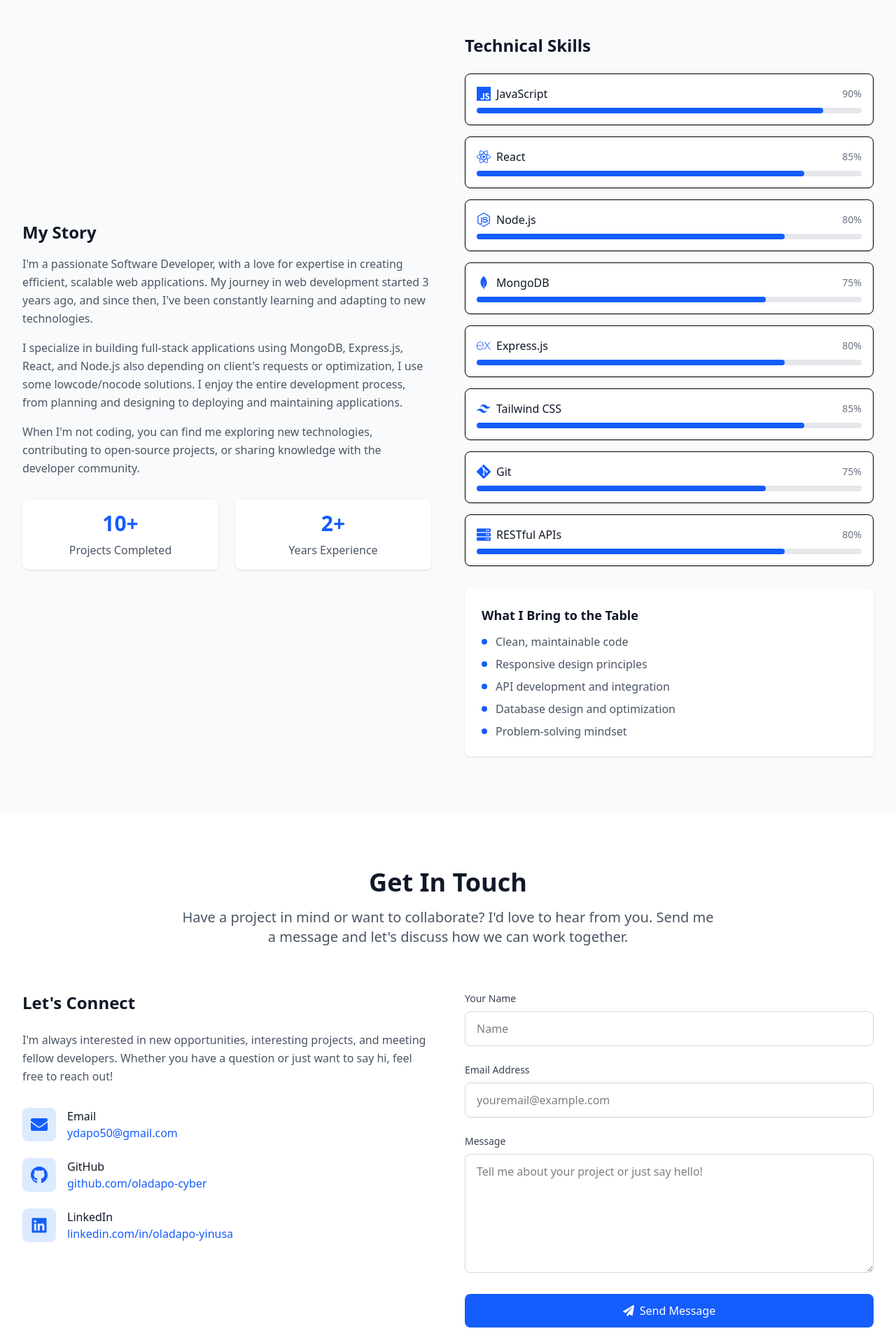
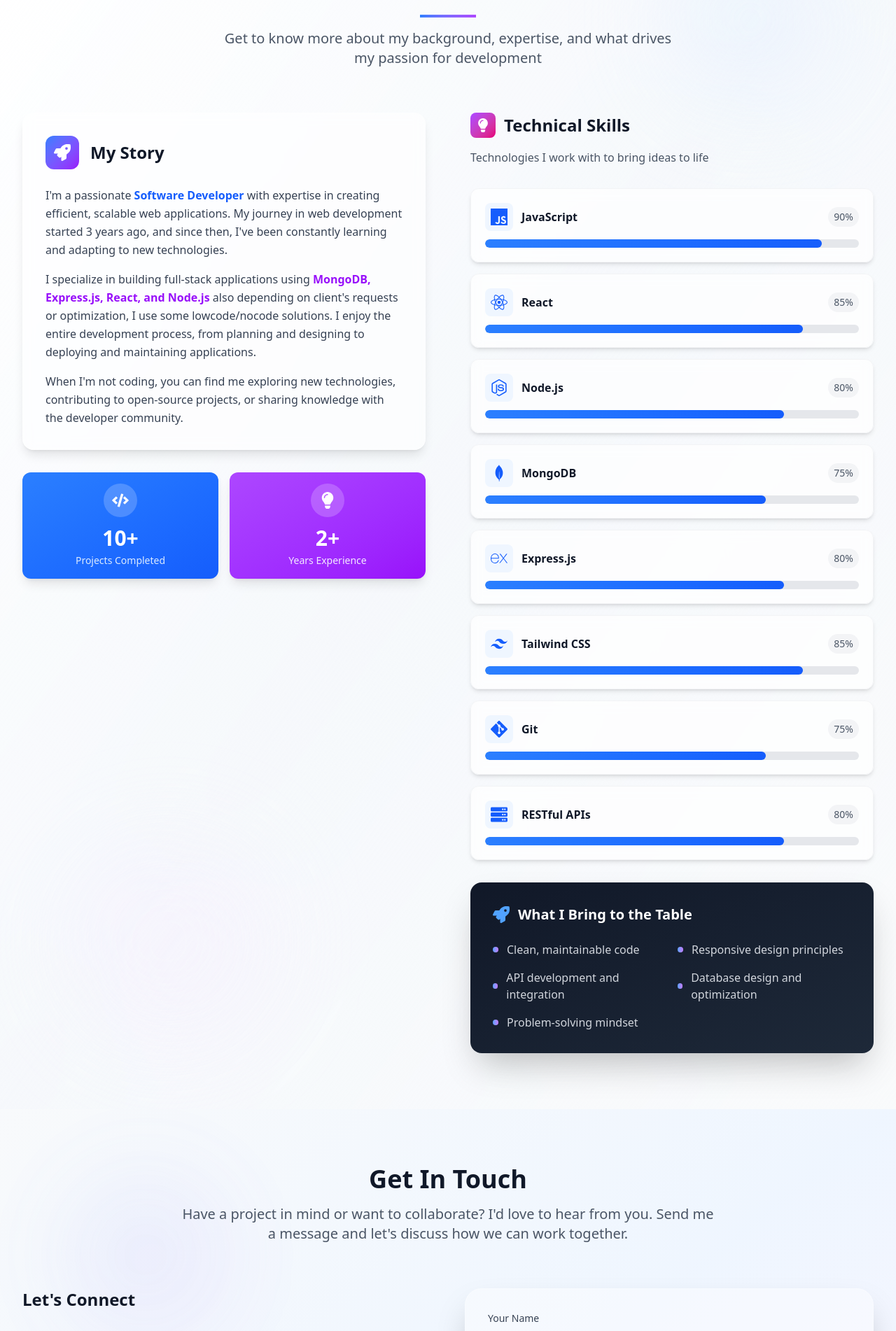
Before and after one commit to Oladapo-cyber/portfolio, a React (Vite) app: page / in a window 1280 px wide. Shown: the part 2520-4422 px from the top of the page at 70% size. Built offline with nearby package versions, Linux system fonts and the light colour scheme.

Commit message:
feat: enhance About and Contact components with improved animations and styles

```diff
--- a/src/components/About.jsx
+++ b/src/components/About.jsx
@@ -1,3 +1,4 @@
+import React, { useState, useEffect } from "react";
 import {
   SiJavascript,
   SiReact,
@@ -7,24 +8,40 @@ import {
   SiTailwindcss,
   SiGit,
 } from "react-icons/si";
-import { FaServer } from "react-icons/fa";
+import { FaServer, FaCode, FaRocket, FaLightbulb } from "react-icons/fa";
 
 // eslint-disable-next-line no-unused-vars
-const SkillCard = ({ skill, level, icon: Icon }) => {
+const SkillCard = ({ skill, level, icon: Icon, index }) => {
   return (
-    <div className="bg-white p-4 rounded-lg shadow-sm border hover:shadow-md transition-shadow">
-      <div className="flex items-center justify-between mb-2">
+    <div
+      className="group relative bg-white/70 backdrop-blur-sm p-5 rounded-xl shadow-md border border-gray-100 hover:shadow-lg hover:border-blue-200 transition-all duration-300 hover:-translate-y-1"
+      style={{ animationDelay: `${index * 0.1}s` }}
+    >
+      <div className="flex items-center justify-between mb-3">
         <div className="flex items-center">
-          <Icon className="w-5 h-5 mr-2 text-blue-600" />
-          <span className="font-medium text-gray-900">{skill}</span>
+          <div className="p-2 bg-blue-50 rounded-lg group-hover:bg-blue-100 transition-colors mr-3">
+            <Icon className="w-6 h-6 text-blue-600 group-hover:scale-110 transition-transform" />
           </div>
-        <span className="text-sm text-gray-500">{level}%</span>
+          <span className="font-semibold text-gray-900 group-hover:text-blue-700 transition-colors">
+            {skill}
+          </span>
         </div>
-      <div className="w-full bg-gray-200 rounded-full h-2">
+        <span className="text-sm font-medium text-gray-600 bg-gray-100 px-2 py-1 rounded-full">
+          {level}%
+        </span>
+      </div>
+
+      <div className="relative">
+        <div className="w-full bg-gray-200 rounded-full h-3 overflow-hidden">
           <div
-          className="bg-blue-600 h-2 rounded-full transition-all duration-300"
-          style={{ width: `${level}%` }}
+            className="h-3 rounded-full bg-gradient-to-r from-blue-500 to-blue-600 transition-all duration-1000 ease-out transform origin-left"
+            style={{
+              width: `${level}%`,
+              animation: `skillProgress 1.5s ease-out ${index * 0.1}s both`,
+            }}
           ></div>
+        </div>
+        <div className="absolute inset-0 bg-gradient-to-r from-blue-400/30 to-purple-400/30 rounded-full opacity-0 group-hover:opacity-100 transition-opacity duration-300"></div>
       </div>
     </div>
   );
@@ -43,68 +60,110 @@ const About = () => {
   ];
 
   return (
-    <section id="about" className="py-20 bg-gray-50">
-      <div className="max-w-7xl mx-auto px-4 sm:px-6 lg:px-8">
+    <section
+      id="about"
+      className="relative py-20 bg-gradient-to-br from-white via-blue-50/30 to-gray-50 overflow-hidden"
+    >
+      {/* Background Elements */}
+      <div className="absolute inset-0">
+        <div className="absolute top-20 right-20 w-64 h-64 bg-blue-100/30 rounded-full blur-3xl"></div>
+        <div className="absolute bottom-20 left-20 w-80 h-80 bg-purple-100/20 rounded-full blur-3xl"></div>
+      </div>
+
+      <div className="relative max-w-7xl mx-auto px-4 sm:px-6 lg:px-8">
         {/* Section Header */}
         <div className="text-center mb-16">
+          <div className="inline-flex items-center justify-center w-12 h-12 bg-blue-100 rounded-xl mb-4">
+            <FaCode className="w-6 h-6 text-blue-600" />
+          </div>
           <h2 className="text-4xl font-bold text-gray-900 mb-4">About Me</h2>
-          <p className="text-xl text-gray-600">
-            Get to know more about my background and expertise
+          <div className="w-20 h-1 bg-gradient-to-r from-blue-500 to-purple-500 mx-auto mb-4"></div>
+          <p className="text-xl text-gray-600 max-w-2xl mx-auto">
+            Get to know more about my background, expertise, and what drives my
+            passion for development
           </p>
         </div>
 
-        <div className="grid grid-cols-1 lg:grid-cols-2 gap-12 items-center">
+        <div className="grid grid-cols-1 lg:grid-cols-2 gap-16 items-start">
           {/* Bio Section */}
-          <div>
-            <div className="space-y-6">
-              <div>
-                <h3 className="text-2xl font-semibold text-gray-900 mb-4">
-                  My Story
-                </h3>
-                <p className="text-gray-600 leading-relaxed mb-4">
-                  I'm a passionate Software Developer, with a love for expertise
-                  in creating efficient, scalable web applications. My journey
-                  in web development started 3 years ago, and since then, I've
-                  been constantly learning and adapting to new technologies.
+          <div className="space-y-8">
+            <div className="bg-white/60 backdrop-blur-sm rounded-2xl p-8 border border-white/20 shadow-lg">
+              <div className="flex items-center mb-6">
+                <div className="p-3 bg-gradient-to-br from-blue-500 to-purple-600 rounded-xl mr-4">
+                  <FaRocket className="w-6 h-6 text-white" />
+                </div>
+                <h3 className="text-2xl font-bold text-gray-900">My Story</h3>
+              </div>
+
+              <div className="space-y-4 text-gray-700 leading-relaxed">
+                <p>
+                  I'm a passionate{" "}
+                  <span className="font-semibold text-blue-600">
+                    Software Developer
+                  </span>{" "}
+                  with expertise in creating efficient, scalable web
+                  applications. My journey in web development started 3 years
+                  ago, and since then, I've been constantly learning and
+                  adapting to new technologies.
                 </p>
-                <p className="text-gray-600 leading-relaxed mb-4">
+                <p>
                   I specialize in building full-stack applications using
-                  MongoDB, Express.js, React, and Node.js also depending on
-                  client's requests or optimization, I use some lowcode/nocode
-                  solutions. I enjoy the entire development process, from
-                  planning and designing to deploying and maintaining
-                  applications.
+                  <span className="font-semibold text-purple-600">
+                    {" "}
+                    MongoDB, Express.js, React, and Node.js
+                  </span>{" "}
+                  also depending on client's requests or optimization, I use
+                  some lowcode/nocode solutions. I enjoy the entire development
+                  process, from planning and designing to deploying and
+                  maintaining applications.
                 </p>
-                <p className="text-gray-600 leading-relaxed">
+                <p>
                   When I'm not coding, you can find me exploring new
                   technologies, contributing to open-source projects, or sharing
                   knowledge with the developer community.
                 </p>
               </div>
+            </div>
 
             {/* Experience Highlights */}
-              <div className="grid grid-cols-1 sm:grid-cols-2 gap-6 mt-8">
-                <div className="text-center p-4 bg-white rounded-lg shadow-sm">
-                  <div className="text-3xl font-bold text-blue-600 mb-2">
-                    10+
+            <div className="grid grid-cols-1 sm:grid-cols-2 gap-4">
+              <div className="group text-center p-4 bg-gradient-to-br from-blue-500 to-blue-600 rounded-xl shadow-lg hover:shadow-xl transition-all duration-300 hover:-translate-y-1">
+                <div className="inline-flex items-center justify-center w-12 h-12 bg-white/20 rounded-full mb-3 group-hover:scale-110 transition-transform">
+                  <FaCode className="w-6 h-6 text-white" />
                 </div>
-                  <div className="text-gray-600">Projects Completed</div>
+                <div className="text-3xl font-bold text-white mb-1">10+</div>
+                <div className="text-blue-100 font-medium text-sm">
+                  Projects Completed
                 </div>
-                <div className="text-center p-4 bg-white rounded-lg shadow-sm">
-                  <div className="text-3xl font-bold text-blue-600 mb-2">
-                    2+
               </div>
-                  <div className="text-gray-600">Years Experience</div>
+              <div className="group text-center p-4 bg-gradient-to-br from-purple-500 to-purple-600 rounded-xl shadow-lg hover:shadow-xl transition-all duration-300 hover:-translate-y-1">
+                <div className="inline-flex items-center justify-center w-12 h-12 bg-white/20 rounded-full mb-3 group-hover:scale-110 transition-transform">
+                  <FaLightbulb className="w-6 h-6 text-white" />
+                </div>
+                <div className="text-3xl font-bold text-white mb-1">2+</div>
+                <div className="text-purple-100 font-medium text-sm">
+                  Years Experience
                 </div>
               </div>
             </div>
           </div>
 
           {/* Skills Section */}
-          <div>
-            <h3 className="text-2xl font-semibold text-gray-900 mb-6">
+          <div className="space-y-8">
+            <div className="text-center lg:text-left">
+              <div className="flex items-center justify-center lg:justify-start mb-4">
+                <div className="p-2 bg-gradient-to-br from-purple-500 to-pink-600 rounded-lg mr-3">
+                  <FaLightbulb className="w-5 h-5 text-white" />
+                </div>
+                <h3 className="text-2xl font-bold text-gray-900">
                   Technical Skills
                 </h3>
+              </div>
+              <p className="text-gray-600 mb-8">
+                Technologies I work with to bring ideas to life
+              </p>
+            </div>
+
             <div className="space-y-4">
               {skills.map((item, index) => (
                 <SkillCard
@@ -112,37 +171,33 @@ const About = () => {
                   skill={item.skill}
                   level={item.level}
                   icon={item.icon}
+                  index={index}
                 />
               ))}
             </div>
 
-            {/* Additional Info */}
-            <div className="mt-8 p-6 bg-white rounded-lg shadow-sm">
-              <h4 className="text-lg font-semibold text-gray-900 mb-3">
+            {/* What I Bring */}
+            <div className="bg-gradient-to-br from-gray-900 to-gray-800 p-8 rounded-2xl shadow-2xl">
+              <h4 className="text-xl font-bold text-white mb-6 flex items-center">
+                <FaRocket className="w-6 h-6 mr-3 text-blue-400" />
                 What I Bring to the Table
               </h4>
-              <ul className="space-y-2 text-gray-600">
-                <li className="flex items-center">
-                  <span className="w-2 h-2 bg-blue-600 rounded-full mr-3"></span>
-                  Clean, maintainable code
-                </li>
-                <li className="flex items-center">
-                  <span className="w-2 h-2 bg-blue-600 rounded-full mr-3"></span>
-                  Responsive design principles
-                </li>
-                <li className="flex items-center">
-                  <span className="w-2 h-2 bg-blue-600 rounded-full mr-3"></span>
-                  API development and integration
-                </li>
-                <li className="flex items-center">
-                  <span className="w-2 h-2 bg-blue-600 rounded-full mr-3"></span>
-                  Database design and optimization
-                </li>
-                <li className="flex items-center">
-                  <span className="w-2 h-2 bg-blue-600 rounded-full mr-3"></span>
-                  Problem-solving mindset
-                </li>
-              </ul>
+              <div className="grid grid-cols-1 sm:grid-cols-2 gap-4">
+                {[
+                  "Clean, maintainable code",
+                  "Responsive design principles",
+                  "API development and integration",
+                  "Database design and optimization",
+                  "Problem-solving mindset",
+                ].map((item, index) => (
+                  <div key={index} className="flex items-center group">
+                    <div className="w-2 h-2 bg-gradient-to-r from-blue-400 to-purple-400 rounded-full mr-3 group-hover:scale-150 transition-transform"></div>
+                    <span className="text-gray-300 group-hover:text-white transition-colors">
+                      {item}
+                    </span>
+                  </div>
+                ))}
+              </div>
             </div>
           </div>
         </div>
--- a/src/components/Contact.jsx
+++ b/src/components/Contact.jsx
@@ -49,10 +49,19 @@ const Contact = () => {
   };
 
   return (
-    <section id="contact" className="py-20 bg-white">
-      <div className="max-w-7xl mx-auto px-4 sm:px-6 lg:px-8">
+    <section
+      id="contact"
+      className="py-20 bg-gradient-to-br from-slate-50 via-blue-50 to-purple-50 relative overflow-hidden"
+    >
+      {/* Background Animation */}
+      <div className="absolute inset-0 overflow-hidden">
+        <div className="absolute top-20 left-20 w-64 h-64 bg-gradient-to-br from-blue-400/10 to-purple-600/10 rounded-full blur-3xl animate-pulse"></div>
+        <div className="absolute bottom-20 right-20 w-64 h-64 bg-gradient-to-tr from-pink-400/10 to-blue-600/10 rounded-full blur-3xl animate-pulse delay-1000"></div>
+      </div>
+
+      <div className="max-w-7xl mx-auto px-4 sm:px-6 lg:px-8 relative z-10">
         {/* Section Header */}
-        <div className="text-center mb-16">
+        <div className="text-center mb-16 animate-fadeInUp">
           <h2 className="text-4xl font-bold text-gray-900 mb-4">
             Get In Touch
           </h2>
@@ -64,7 +73,7 @@ const Contact = () => {
 
         <div className="grid grid-cols-1 lg:grid-cols-2 gap-12">
           {/* Contact Info */}
-          <div>
+          <div className="animate-fadeInLeft">
             <h3 className="text-2xl font-semibold text-gray-900 mb-6">
               Let's Connect
             </h3>
@@ -74,32 +83,26 @@ const Contact = () => {
               want to say hi, feel free to reach out!
             </p>
 
-            {/* Contact Methods */}
+            {/* Animated Contact Methods */}
             <div className="space-y-6">
-              <div className="flex items-center">
-                <div className="w-12 h-12 bg-blue-100 rounded-lg flex items-center justify-center mr-4">
-                  <FaEnvelope className="w-6 h-6 text-blue-600" />
+              <div className="group flex items-center p-4 bg-white/60 backdrop-blur-sm border border-white/20 rounded-2xl hover:bg-white/80 transition-all duration-300 hover:scale-105 hover:shadow-xl">
+                <div className="w-12 h-12 bg-gradient-to-br from-blue-500 to-blue-600 rounded-xl flex items-center justify-center mr-4 group-hover:rotate-12 transition-transform duration-300">
+                  <FaEnvelope className="w-6 h-6 text-white" />
                 </div>
                 <div>
                   <p className="font-medium text-gray-900">Email</p>
                   <a
-                    href="mailto: ydapo50@gmail.com"
-                    className="text-blue-600 hover:text-blue-700"
+                    href="mailto:ydapo50@gmail.com"
+                    className="text-blue-600 hover:text-blue-700 transition-colors"
                   >
                     ydapo50@gmail.com
                   </a>
                 </div>
               </div>
 
-              <div className="flex items-center">
-                <div className="w-12 h-12 bg-blue-100 rounded-lg flex items-center justify-center mr-4">
-                  <svg
-                    className="w-6 h-6 text-blue-600"
-                    fill="currentColor"
-                    viewBox="0 0 24 24"
-                  >
-                    <path d="M12 0c-6.626 0-12 5.373-12 12 0 5.302 3.438 9.8 8.207 11.387.599.111.793-.261.793-.577v-2.234c-3.338.726-4.033-1.416-4.033-1.416-.546-1.387-1.333-1.756-1.333-1.756-1.089-.745.083-.729.083-.729 1.205.084 1.839 1.237 1.839 1.237 1.07 1.834 2.807 1.304 3.492.997.107-.775.418-1.305.762-1.604-2.665-.305-5.467-1.334-5.467-5.931 0-1.311.469-2.381 1.236-3.221-.124-.303-.535-1.524.117-3.176 0 0 1.008-.322 3.301 1.23.957-.266 1.983-.399 3.003-.404 1.02.005 2.047.138 3.006.404 2.291-1.552 3.297-1.23 3.297-1.23.653 1.653.242 2.874.118 3.176.77.84 1.235 1.911 1.235 3.221 0 4.609-2.807 5.624-5.479 5.921.43.372.823 1.102.823 2.222v3.293c0 .319.192.694.801.576 4.765-1.589 8.199-6.086 8.199-11.386 0-6.627-5.373-12-12-12z" />
-                  </svg>
+              <div className="group flex items-center p-4 bg-white/60 backdrop-blur-sm border border-white/20 rounded-2xl hover:bg-white/80 transition-all duration-300 hover:scale-105 hover:shadow-xl">
+                <div className="w-12 h-12 bg-gradient-to-br from-gray-700 to-gray-900 rounded-xl flex items-center justify-center mr-4 group-hover:rotate-12 transition-transform duration-300">
+                  <FaGithub className="w-6 h-6 text-white" />
                 </div>
                 <div>
                   <p className="font-medium text-gray-900">GitHub</p>
@@ -107,16 +110,16 @@ const Contact = () => {
                     href="https://github.com/oladapo-cyber/"
                     target="_blank"
                     rel="noopener noreferrer"
-                    className="text-blue-600 hover:text-blue-700"
+                    className="text-blue-600 hover:text-blue-700 transition-colors"
                   >
                     github.com/oladapo-cyber
                   </a>
                 </div>
               </div>
 
-              <div className="flex items-center">
-                <div className="w-12 h-12 bg-blue-100 rounded-lg flex items-center justify-center mr-4">
-                  <FaLinkedin className="w-6 h-6 text-blue-600" />
+              <div className="group flex items-center p-4 bg-white/60 backdrop-blur-sm border border-white/20 rounded-2xl hover:bg-white/80 transition-all duration-300 hover:scale-105 hover:shadow-xl">
+                <div className="w-12 h-12 bg-gradient-to-br from-blue-600 to-blue-700 rounded-xl flex items-center justify-center mr-4 group-hover:rotate-12 transition-transform duration-300">
+                  <FaLinkedin className="w-6 h-6 text-white" />
                 </div>
                 <div>
                   <p className="font-medium text-gray-900">LinkedIn</p>
@@ -124,7 +127,7 @@ const Contact = () => {
                     href="https://www.linkedin.com/in/oladapo-yinusa-26615b33a/"
                     target="_blank"
                     rel="noopener noreferrer"
-                    className="text-blue-600 hover:text-blue-700"
+                    className="text-blue-600 hover:text-blue-700 transition-colors"
                   >
                     linkedin.com/in/oladapo-yinusa
                   </a>
@@ -133,9 +136,12 @@ const Contact = () => {
             </div>
           </div>
 
-          {/* Contact Form */}
-          <div>
-            <form onSubmit={handleSubmit} className="space-y-6">
+          {/* Contact Form now with glass */}
+          <div className="animate-fadeInRight">
+            <form
+              onSubmit={handleSubmit}
+              className="space-y-6 p-8 bg-white/40 backdrop-blur-lg border border-white/20 rounded-3xl shadow-2xl"
+            >
               <div>
                 <label
                   htmlFor="name"
@@ -150,8 +156,8 @@ const Contact = () => {
                   value={formData.name}
                   onChange={handleChange}
                   required
-                  className="w-full px-4 py-3 border border-gray-300 rounded-lg focus:ring-2 focus:ring-blue-500 focus:border-transparent transition-colors"
-                  placeholder="Name"
+                  className="w-full px-4 py-3 bg-white/50 backdrop-blur-sm border border-white/30 rounded-xl focus:ring-2 focus:ring-blue-500/50 focus:border-blue-500/50 transition-all duration-300 hover:bg-white/70"
+                  placeholder="John Doe"
                 />
               </div>
 
@@ -169,7 +175,7 @@ const Contact = () => {
                   value={formData.email}
                   onChange={handleChange}
                   required
-                  className="w-full px-4 py-3 border border-gray-300 rounded-lg focus:ring-2 focus:ring-blue-500 focus:border-transparent transition-colors"
+                  className="w-full px-4 py-3 bg-white/50 backdrop-blur-sm border border-white/30 rounded-xl focus:ring-2 focus:ring-blue-500/50 focus:border-blue-500/50 transition-all duration-300 hover:bg-white/70"
                   placeholder="youremail@example.com"
                 />
               </div>
@@ -188,43 +194,51 @@ const Contact = () => {
                   onChange={handleChange}
                   required
                   rows="6"
-                  className="w-full px-4 py-3 border border-gray-300 rounded-lg focus:ring-2 focus:ring-blue-500 focus:border-transparent transition-colors"
+                  className="w-full px-4 py-3 bg-white/50 backdrop-blur-sm border border-white/30 rounded-xl focus:ring-2 focus:ring-blue-500/50 focus:border-blue-500/50 transition-all duration-300 hover:bg-white/70 resize-none"
                   placeholder="Tell me about your project or just say hello!"
                 ></textarea>
               </div>
 
               {/* Status Messages */}
               {submitStatus === "success" && (
-                <div className="p-4 bg-green-100 border border-green-400 text-green-700 rounded-lg">
+                <div className="p-4 bg-green-400/20 backdrop-blur-sm border border-green-400/30 text-green-700 rounded-xl animate-fadeInUp">
                   Thank you for your message! I'll get back to you soon.
                 </div>
               )}
 
               {submitStatus === "error" && (
-                <div className="p-4 bg-red-100 border border-red-400 text-red-700 rounded-lg">
+                <div className="p-4 bg-red-400/20 backdrop-blur-sm border border-red-400/30 text-red-700 rounded-xl animate-fadeInUp">
                   Sorry, there was an error sending your message. Please try
                   again or email me directly.
                 </div>
               )}
 
+              {/* Submit Button with glass */}
               <button
                 type="submit"
                 disabled={isSubmitting}
-                className={`w-full font-medium py-3 px-6 rounded-lg transition-colors transform hover:scale-105 inline-flex items-center justify-center ${
+                className={`group w-full font-medium py-4 px-6 rounded-2xl transition-all duration-300 transform hover:scale-105 inline-flex items-center justify-center overflow-hidden relative ${
                   isSubmitting
-                    ? "bg-gray-400 cursor-not-allowed"
-                    : "bg-blue-600 hover:bg-blue-700 text-white"
+                    ? "bg-gray-400/50 backdrop-blur-sm cursor-not-allowed"
+                    : "bg-gradient-to-r from-blue-600/90 to-purple-600/90 backdrop-blur-sm hover:from-blue-700/90 hover:to-purple-700/90 text-white shadow-2xl hover:shadow-blue-500/25 hover:-translate-y-1"
                 }`}
               >
-                <FaPaperPlane className="mr-2" />
-                {isSubmitting ? "Sending..." : "Send Message"}
+                <div className="absolute inset-0 bg-gradient-to-r from-blue-400/0 via-white/20 to-blue-400/0 -skew-x-12 translate-x-full group-hover:translate-x-0 transition-transform duration-700"></div>
+                <div className="relative flex items-center">
+                  <FaPaperPlane
+                    className={`mr-2 ${
+                      !isSubmitting && "group-hover:rotate-12"
+                    } transition-transform duration-300`}
+                  />
+                  {isSubmitting ? "Sending..." : "Send Message"}
+                </div>
               </button>
             </form>
           </div>
         </div>
 
         {/* Footer */}
-        <div className="mt-20 pt-8 border-t border-gray-200 text-center">
+        <div className="mt-20 pt-8 border-t border-white/20 text-center animate-fadeInUp">
           <p className="text-gray-600">© Daps inc | All rights reserved.</p>
         </div>
       </div>
```
Lines whose indentation alone changed are shown as unchanged.
